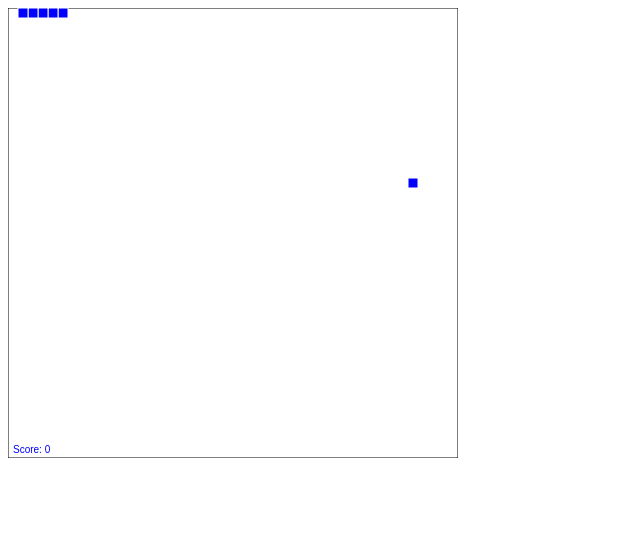
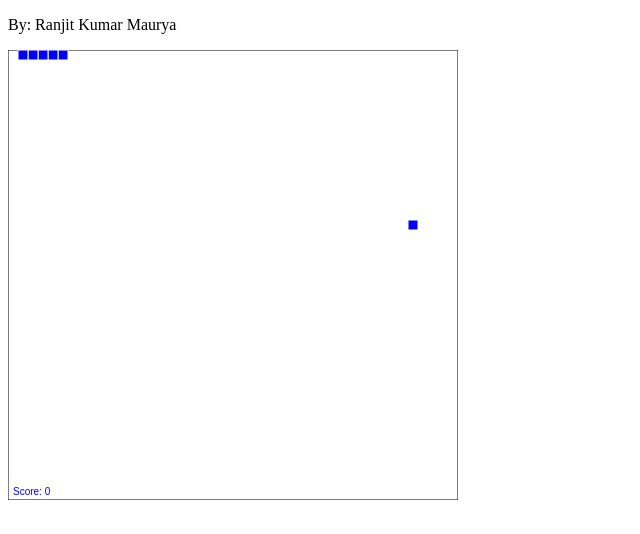
Before and after one commit to jogibanger/snakeGame, a plain HTML site: page index.html in a window 1280 px wide. Shown: the whole page, without its empty margins (0-640 px from the left). Drawn offline with nearby package versions, Linux system fonts and the light colour scheme.

Commit message:
Update index.html

```diff
--- a/index.html
+++ b/index.html
@@ -6,6 +6,7 @@
 </head>
 
 <body>
+  <p>By: Ranjit Kumar Maurya</p>
 <!-- Lets make a simple snake game -->
 <canvas id="canvas" width="450" height="450"></canvas>
 
```
